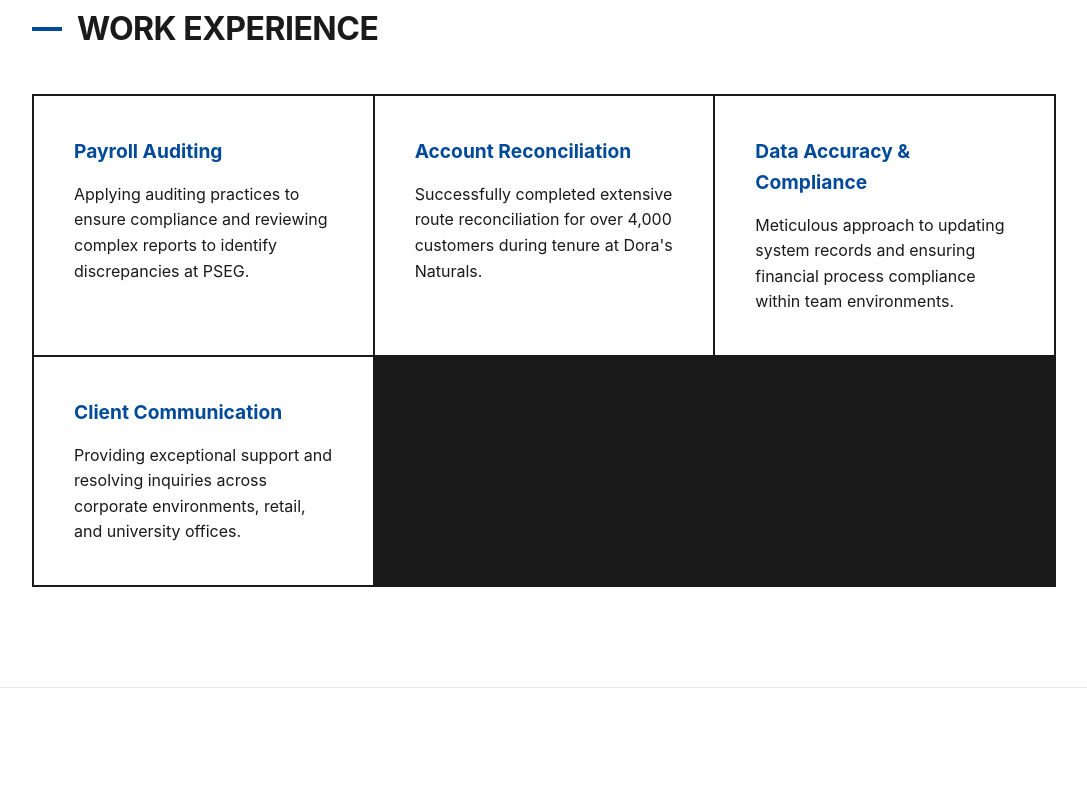
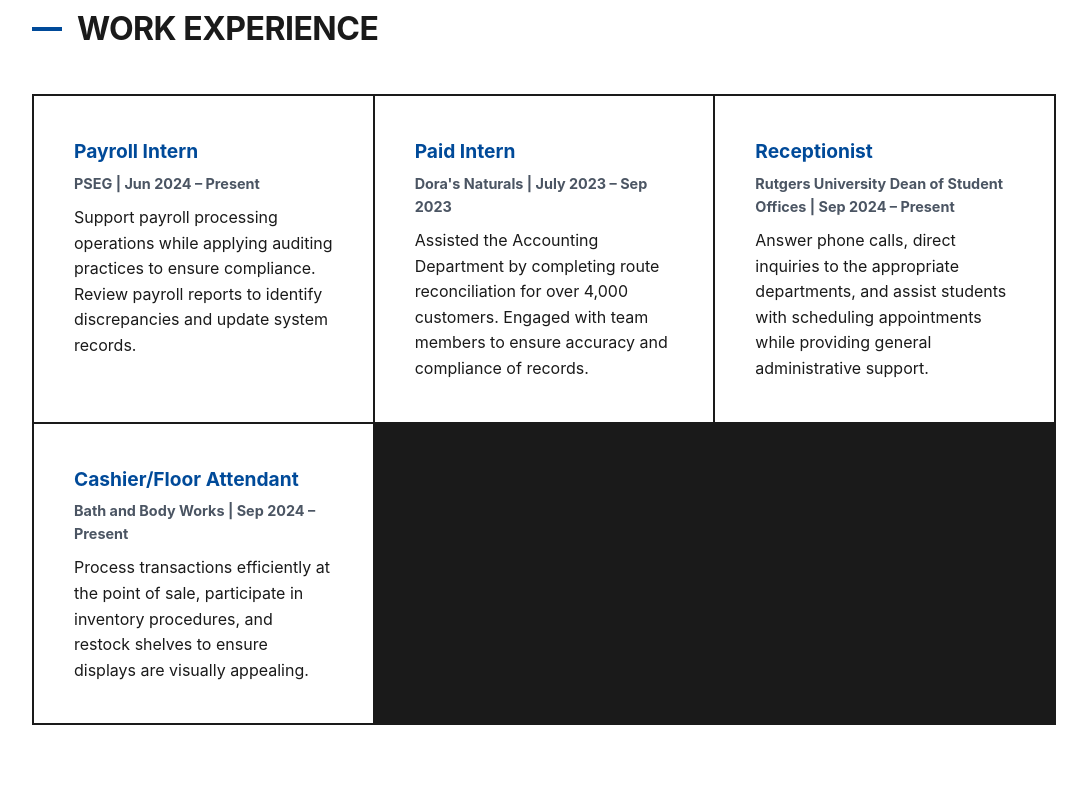
Before and after one commit to rdrayhub/rdrayhub.github.io, a plain HTML site: page index.html in a window 1280 px wide. Shown: the part 1358-2143 px from the top of the page, without its empty margins (96-1183 px from the left). Drawn offline with Linux system fonts and the light colour scheme.

Commit message:
Update index.html

```diff
--- a/index.html
+++ b/index.html
@@ -173,7 +173,7 @@
         }
 
         .skill-card h3 {
-            margin-bottom: 15px;
+            margin-bottom: 5px;
             color: var(--accent-blue);
             font-size: 1.2rem;
         }
@@ -245,7 +245,7 @@
         <div class="logo">RACHEL DRAY</div>
         <nav>
             <a href="#about">Memo</a>
-            <a href="#skills">Competencies</a>
+            <a href="#skills">Work Experience</a>
             <a href="#workpapers">Workpapers</a>
             <a href="#contact">Sign-off</a>
         </nav>
@@ -279,20 +279,24 @@
         <h2>Work Experience</h2>
         <div class="skills-grid">
             <div class="skill-card">
-                <h3>Payroll Auditing</h3>
-                <p>Applying auditing practices to ensure compliance and reviewing complex reports to identify discrepancies at PSEG.</p>
+                <h3>Payroll Intern</h3>
+                <h4 style="color: var(--text-secondary); margin-bottom: 10px; font-size: 0.9rem;">PSEG | Jun 2024 – Present</h4>
+                <p>Support payroll processing operations while applying auditing practices to ensure compliance. Review payroll reports to identify discrepancies and update system records.</p>
             </div>
             <div class="skill-card">
-                <h3>Account Reconciliation</h3>
-                <p>Successfully completed extensive route reconciliation for over 4,000 customers during tenure at Dora's Naturals.</p>
+                <h3>Paid Intern</h3>
+                <h4 style="color: var(--text-secondary); margin-bottom: 10px; font-size: 0.9rem;">Dora's Naturals | July 2023 – Sep 2023</h4>
+                <p>Assisted the Accounting Department by completing route reconciliation for over 4,000 customers. Engaged with team members to ensure accuracy and compliance of records.</p>
             </div>
             <div class="skill-card">
-                <h3>Data Accuracy & Compliance</h3>
-                <p>Meticulous approach to updating system records and ensuring financial process compliance within team environments.</p>
+                <h3>Receptionist</h3>
+                <h4 style="color: var(--text-secondary); margin-bottom: 10px; font-size: 0.9rem;">Rutgers University Dean of Student Offices | Sep 2024 – Present</h4>
+                <p>Answer phone calls, direct inquiries to the appropriate departments, and assist students with scheduling appointments while providing general administrative support.</p>
             </div>
             <div class="skill-card">
-                <h3>Client Communication</h3>
-                <p>Providing exceptional support and resolving inquiries across corporate environments, retail, and university offices.</p>
+                <h3>Cashier/Floor Attendant</h3>
+                <h4 style="color: var(--text-secondary); margin-bottom: 10px; font-size: 0.9rem;">Bath and Body Works | Sep 2024 – Present</h4>
+                <p>Process transactions efficiently at the point of sale, participate in inventory procedures, and restock shelves to ensure displays are visually appealing.</p>
             </div>
         </div>
     </section>
```
